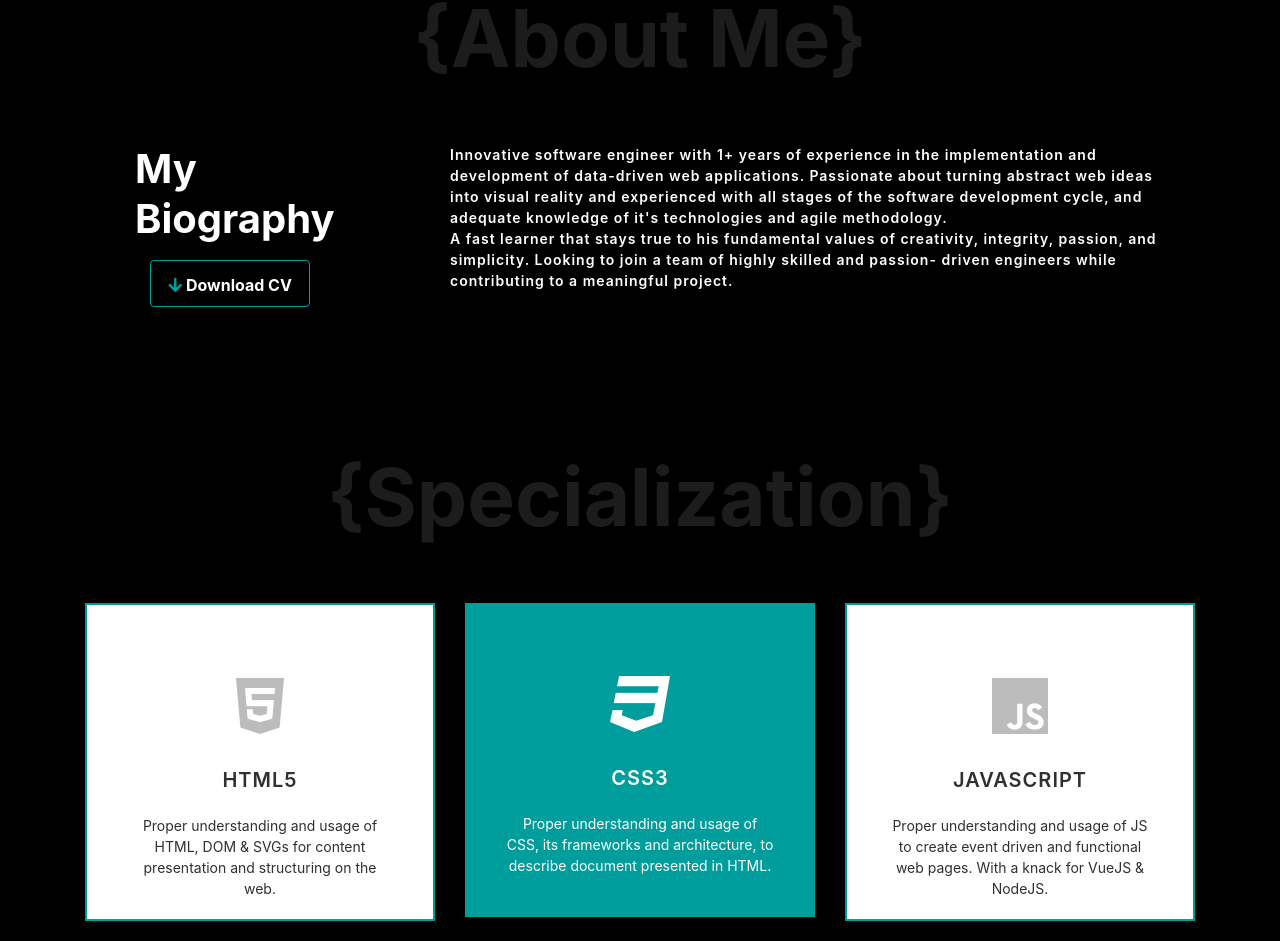
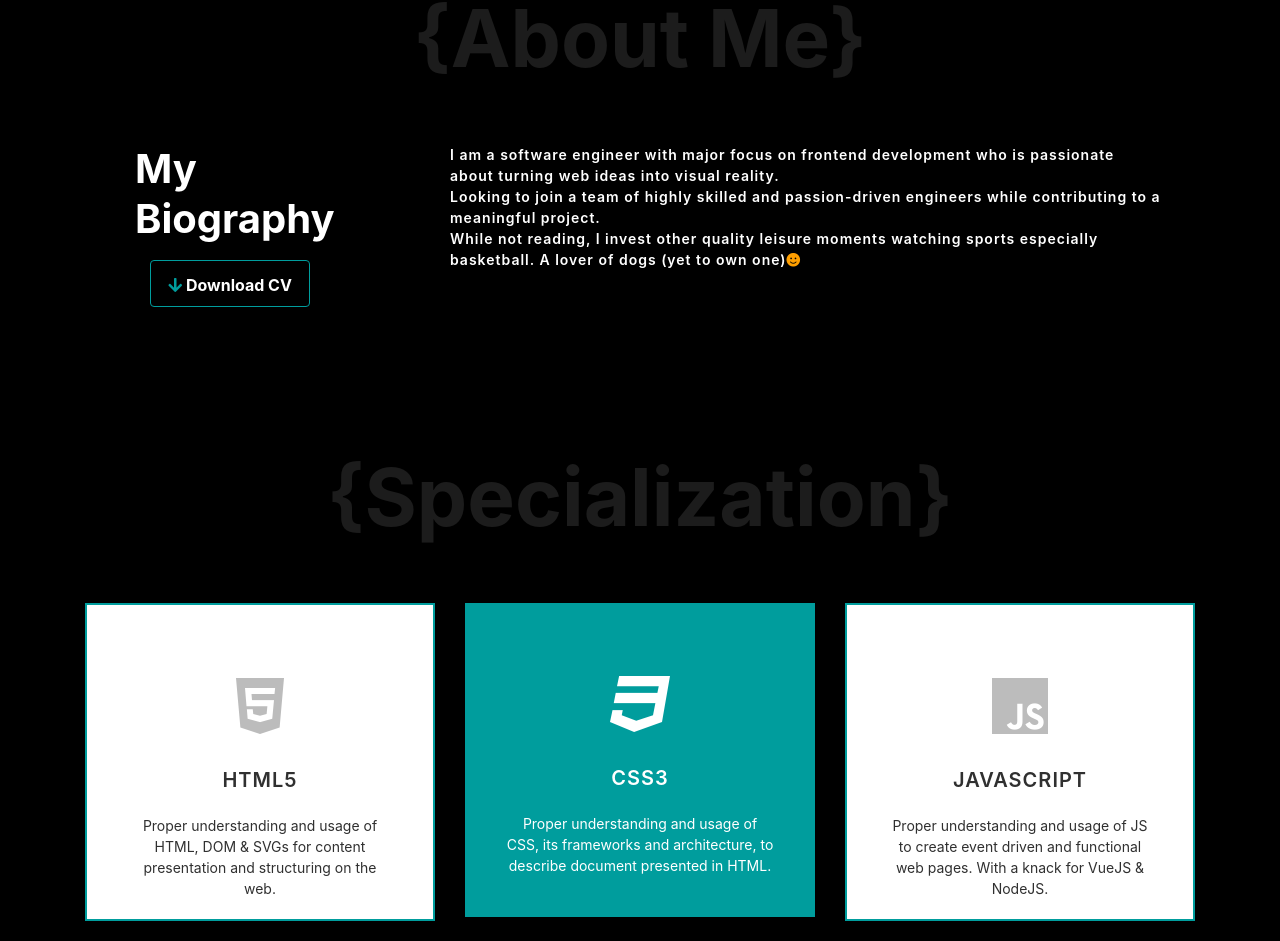
Before and after one commit to jydoskey/personal-portfolio-website, a Vue app: page / in a window 1280 px wide. Shown: the part 1796-2737 px from the top of the page. Built offline with nearby package versions, Linux system fonts and the light colour scheme.

Commit message:
updated about me text column

```diff
--- a/src/components/About.vue
+++ b/src/components/About.vue
@@ -10,20 +10,18 @@
             <div class="row">
               <div class="col-lg-4 pb-4">
                 <h1 class="pb-3 about-header">My Biography</h1>
-                <a href="/document/OLAJIDE_OMOTOLA_Resume_19-12-2020-15-56-31.pdf" target="_blank">
+                <a href="" target="_blank">
                   <button class="btn bg-transparent download-cv ml-auto mr-auto"><i
                       class="fas fa-arrow-down download-icon"></i>&nbsp;Download CV</button>
                 </a>
               </div>
               <div class="col-lg-8 pb-4">
-                <p class="caption about-text">Innovative software engineer with 1+ years of experience in the
-                  implementation and
-                  development of
-                  data-driven web applications. Passionate about turning abstract web ideas into visual reality and
-                  experienced with all stages of the software development cycle, and adequate knowledge of it's
-                  technologies and agile methodology.<br> A fast learner that stays true to his fundamental values of
-                  creativity, integrity, passion, and simplicity. Looking to join a team of highly skilled and passion-
-                  driven engineers while contributing to a meaningful project.</p>
+                <p class="caption about-text">
+                  I am a software engineer with major focus on frontend development who is passionate about turning web
+                  ideas into visual reality.<br> Looking to join a team of highly skilled and passion-driven engineers
+                  while contributing to a meaningful project.<br>
+                  While not reading, I invest other quality leisure moments watching sports especially basketball. A
+                  lover of dogs (yet to own one)<i class="fas fa-smile text-yellow"></i></p>
               </div>
             </div>
           </div>
```
